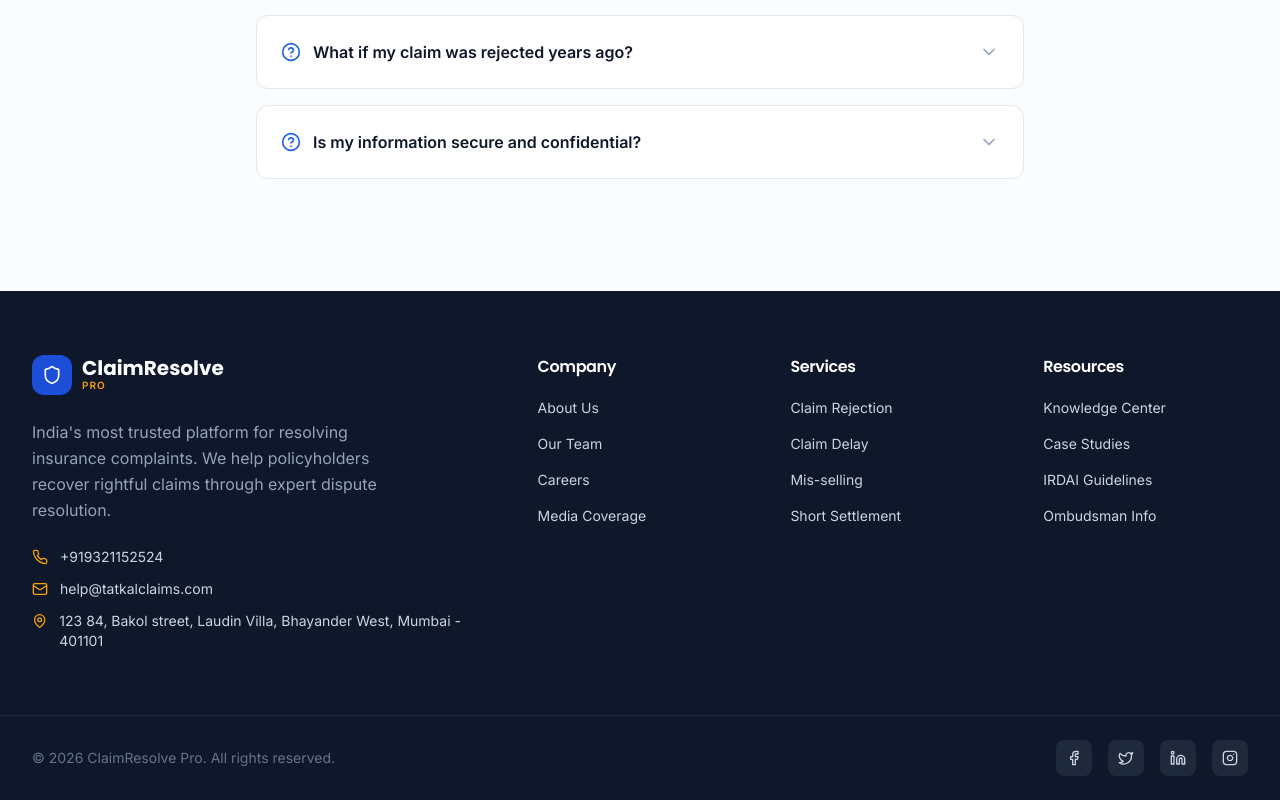
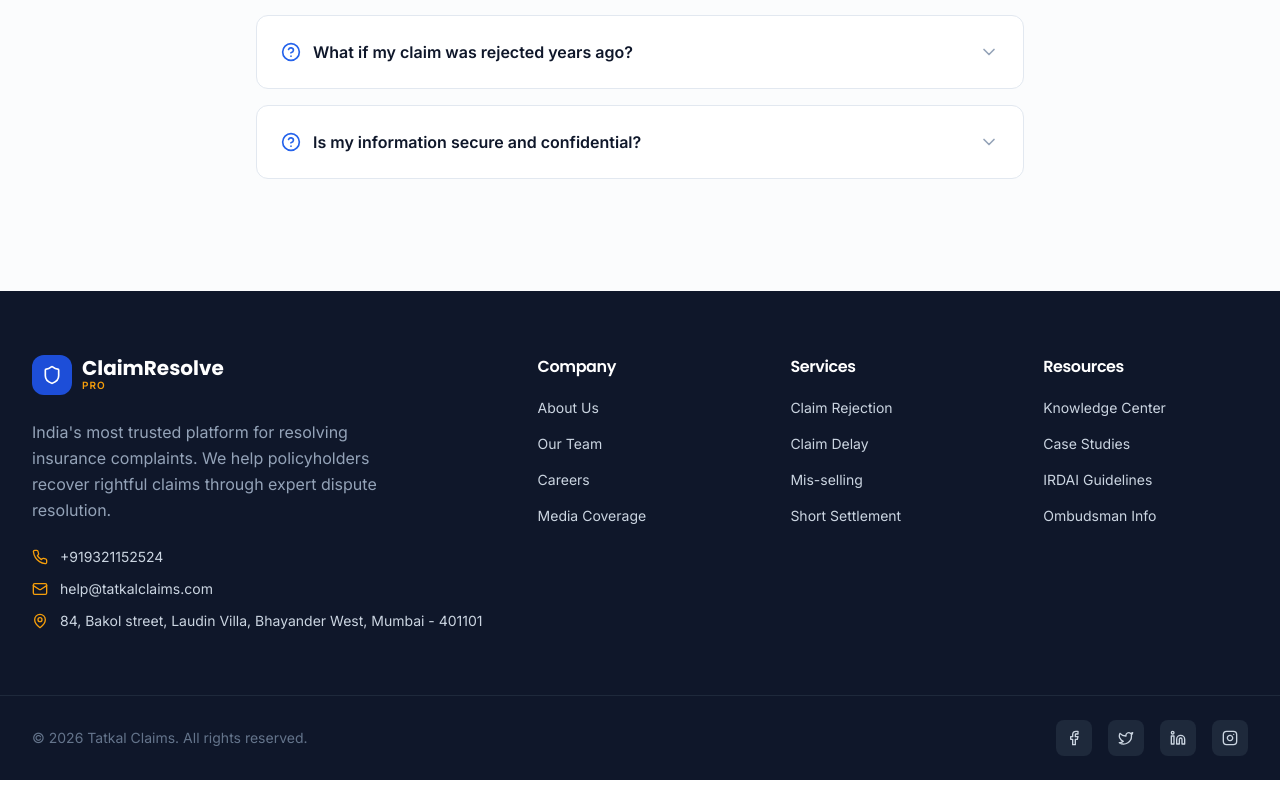
Before and after one commit to kanoigroups-stack/claimresolve-pro, a Next.js app: page / in a window 1280 px wide. Shown: the part 6568-7368 px from the top of the page. Built offline with nearby package versions, Linux system fonts and the light colour scheme.

Commit message:
Update footer contact information and branding

```diff
--- a/components/sections/Footer.tsx
+++ b/components/sections/Footer.tsx
@@ -21,7 +21,7 @@ export default function Footer() {
             <div className="space-y-3">
               <a href="tel:+919321152524" className="flex items-center gap-3 text-sm hover:text-white transition-colors"><Phone className="w-4 h-4 text-accent-500" />+919321152524</a>
               <a href="mailto:help@tatkalclaims" className="flex items-center gap-3 text-sm hover:text-white transition-colors"><Mail className="w-4 h-4 text-accent-500" />help@tatkalclaims.com</a>
-              <div className="flex items-start gap-3 text-sm"><MapPin className="w-4 h-4 text-accent-500 mt-0.5" /><span>123 84, Bakol street, Laudin Villa, Bhayander West, Mumbai - 401101</span></div>
+              <div className="flex items-start gap-3 text-sm"><MapPin className="w-4 h-4 text-accent-500 mt-0.5" /><span>84, Bakol street, Laudin Villa, Bhayander West, Mumbai - 401101</span></div>
             </div>
           </div>
           <div><h4 className="text-white font-semibold mb-4">Company</h4><ul className="space-y-3">{footerLinks.company.map((link) => <li key={link.label}><Link href={link.href} className="text-sm hover:text-white transition-colors">{link.label}</Link></li>)}</ul></div>
@@ -31,7 +31,7 @@ export default function Footer() {
       </div>
       <div className="border-t border-slate-800">
         <div className="container-main px-4 sm:px-6 lg:px-8 py-6 flex flex-col md:flex-row items-center justify-between gap-4">
-          <p className="text-sm text-slate-500">© {new Date().getFullYear()} ClaimResolve Pro. All rights reserved.</p>
+          <p className="text-sm text-slate-500">© {new Date().getFullYear()} Tatkal Claims. All rights reserved.</p>
           <div className="flex items-center gap-4">
             {[Facebook, Twitter, Linkedin, Instagram].map((Icon, i) => <a key={i} href="#" className="w-9 h-9 bg-slate-800 rounded-lg flex items-center justify-center hover:bg-primary-700 transition-colors"><Icon className="w-4 h-4" /></a>)}
           </div>
```
